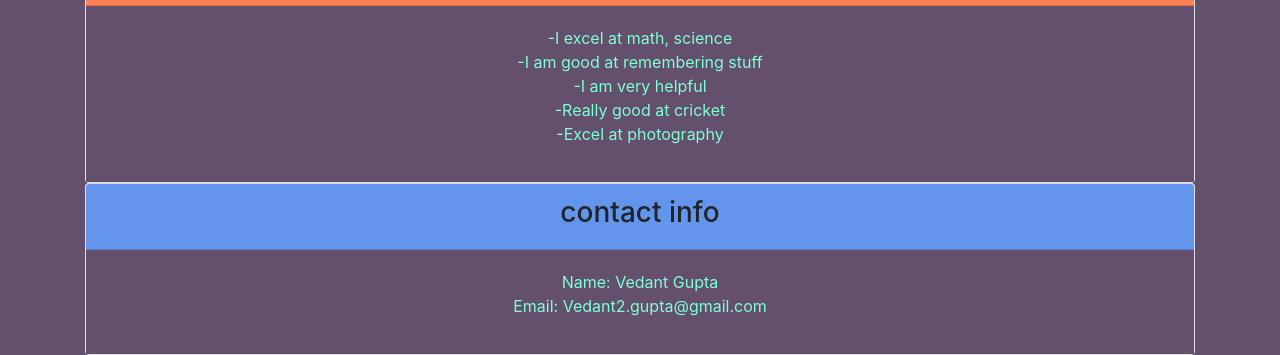
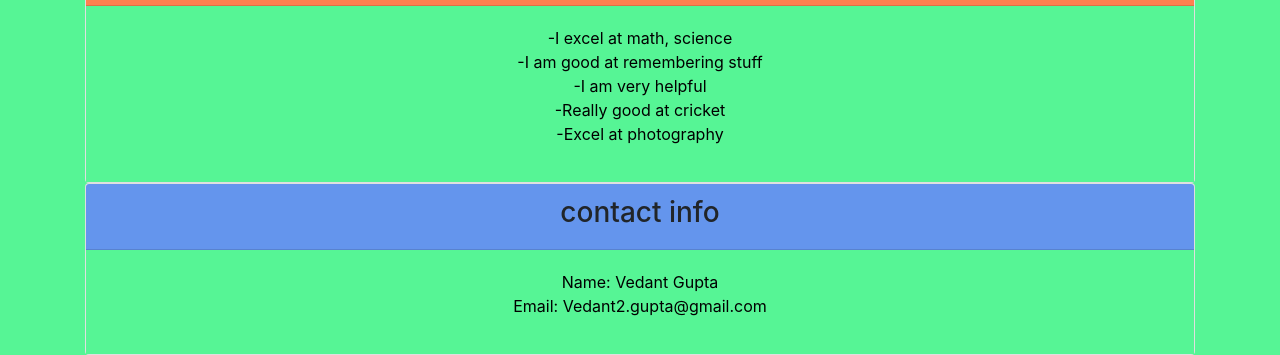
Before and after one commit to Me-duh/portfolio, a plain HTML site: page index.html in a window 1280 px wide. Shown: the part 582-937 px from the top of the page. Drawn offline with nearby package versions, Linux system fonts and the light colour scheme.

Commit message:
Add files via upload

```diff
--- a/index.html
+++ b/index.html
@@ -6,14 +6,14 @@
         <link rel="stylesheet" href="https://stackpath.bootstrapcdn.com/bootstrap/4.5.0/css/bootstrap.min.css" integrity="sha384-9aIt2nRpC12Uk9gS9baDl411NQApFmC26EwAOH8WgZl5MYYxFfc+NcPb1dKGj7Sk" crossorigin="anonymous">
 
     </head>
-    <body style="background-color:#644F6C;">
+    <body style="background-color:#56f595;">
         <nav style="background-color:#1A2ED0">
             <a style="color:orange" class=" nav-link" href="#"> My first link</a>
         </nav>
         <div class="jumbotron  text-center" style= "background-color:#1FCB91;color:#160F3F">
             <h1>Vedant's portfolio</h1>
         </div>
-        <div class="container" style="background-color: #644F6C">
+        <div class="container" style="background-color:#56f595">
             <h1 class="text-center" style="color:black "> About Me </h1>
             <p>Hi, I am Vedant Gupta. I am 11 years old. I was born in Noida, India. I've lived in the UK and India, when I was five I moved to the USA and lived in Arizona and then lived in Seattle, Washington for 6 years before moving here to California.
                 I like to play a lot of sports. My favorite sport is Cricket. I also play other sports like tennis, soccer, swimming, and football.
@@ -29,7 +29,7 @@
             <div class="card-header" style="background-color:coral">
                 <h3>Skills</h3>
             </div>
-            <div class="card-body" style="background-color: #644F6C">
+            <div class="card-body" style="background-color:#56f595">
                 <div class="card-text">
                     <p>
                         -I excel at math, science <br>
@@ -47,7 +47,7 @@
                 <h3>contact info</h3>
 
             </div>
-            <div class="card-body" style="background-color: #644F6C">
+            <div class="card-body" style="background-color:#56f595">
                 <div class="card-text">
                     <p>
                         Name: Vedant Gupta <br>
--- a/style.css
+++ b/style.css
@@ -1,3 +1,3 @@
 p{
-    color: aquamarine;
+    color: black;
 }
```
